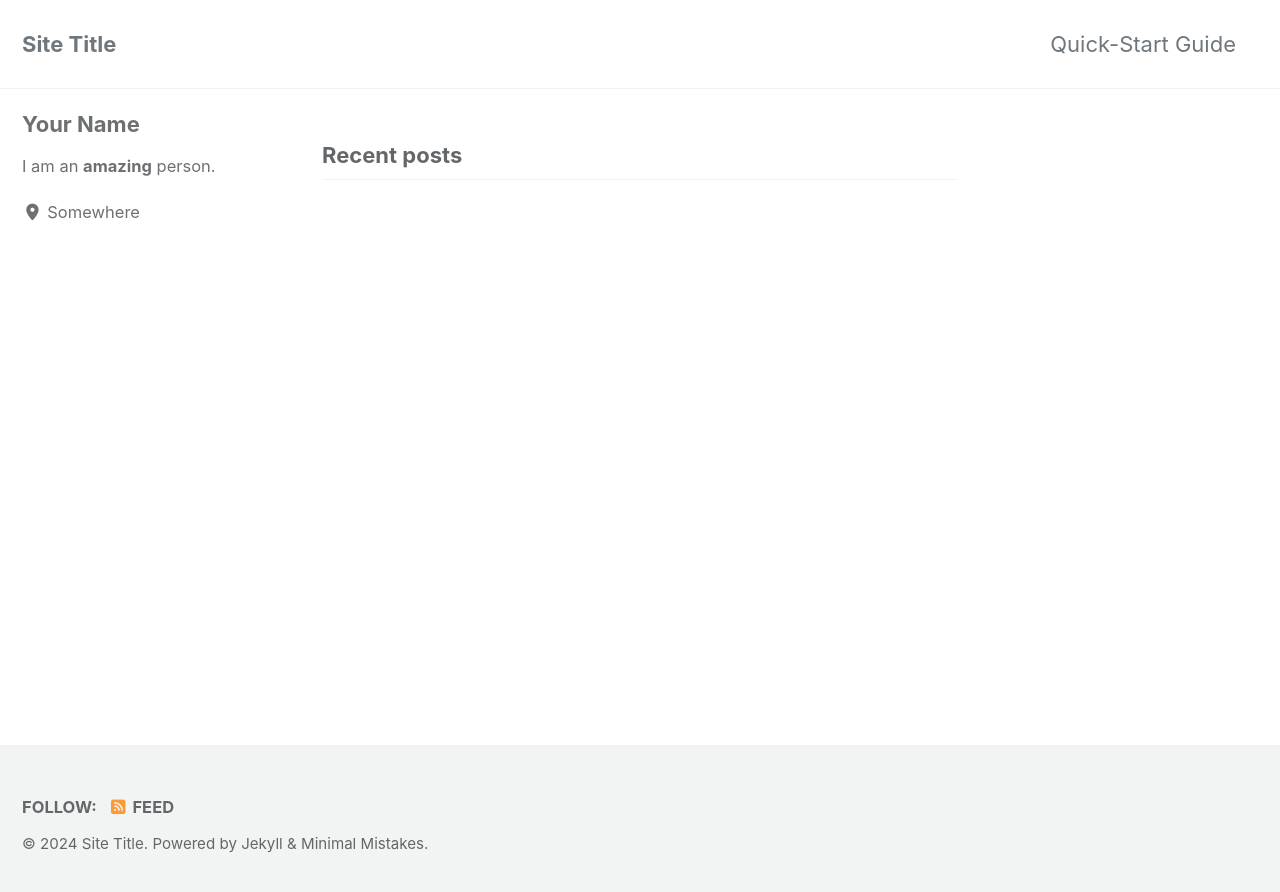
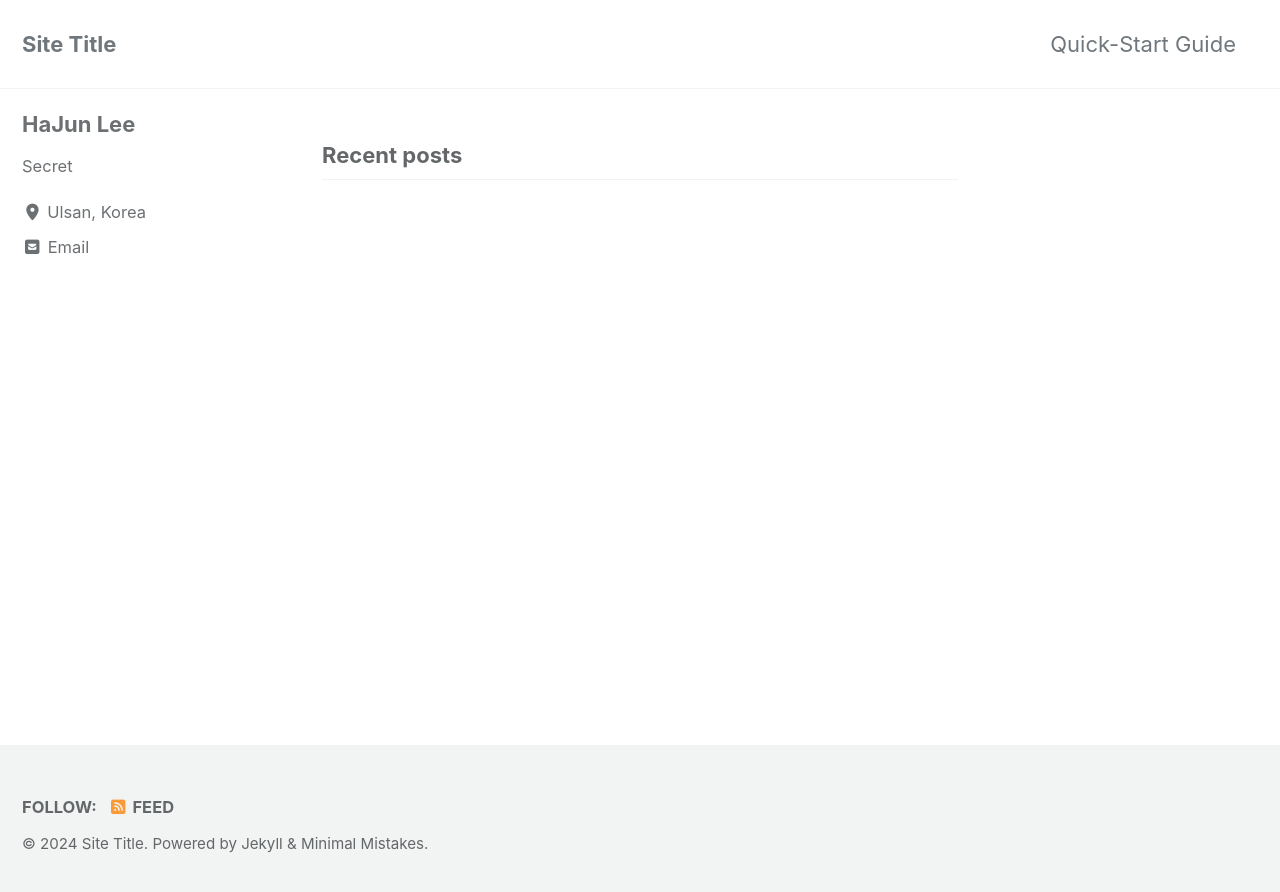
Before and after one commit to maindealer/maindealer.github.io, a Jekyll site: the page built from index.html, in a window 1280 px wide. Shown: the top 892 px of the page. Built offline with Jekyll 4.4.1, drawn with Linux system fonts in a browser that asks for light colours; cached includes are drawn as plain includes; the list of posts is cut into pages by our own code.

Commit message:
개인정보 추가

```diff
--- a/_config.yml
+++ b/_config.yml
@@ -113,11 +113,11 @@ analytics:
 
 # Site Author
 author:
-  name             : "Your Name"
+  name             : "HaJun Lee"
   avatar           : # path of avatar image, e.g. "/assets/images/bio-photo.jpg"
-  bio              : "I am an **amazing** person."
-  location         : "Somewhere"
-  email            :
+  bio              : "Secret"
+  location         : "Ulsan, Korea"
+  email            :  "maindealer@naver.com"
   links:
     - label: "Email"
       icon: "fas fa-fw fa-envelope-square"
```
